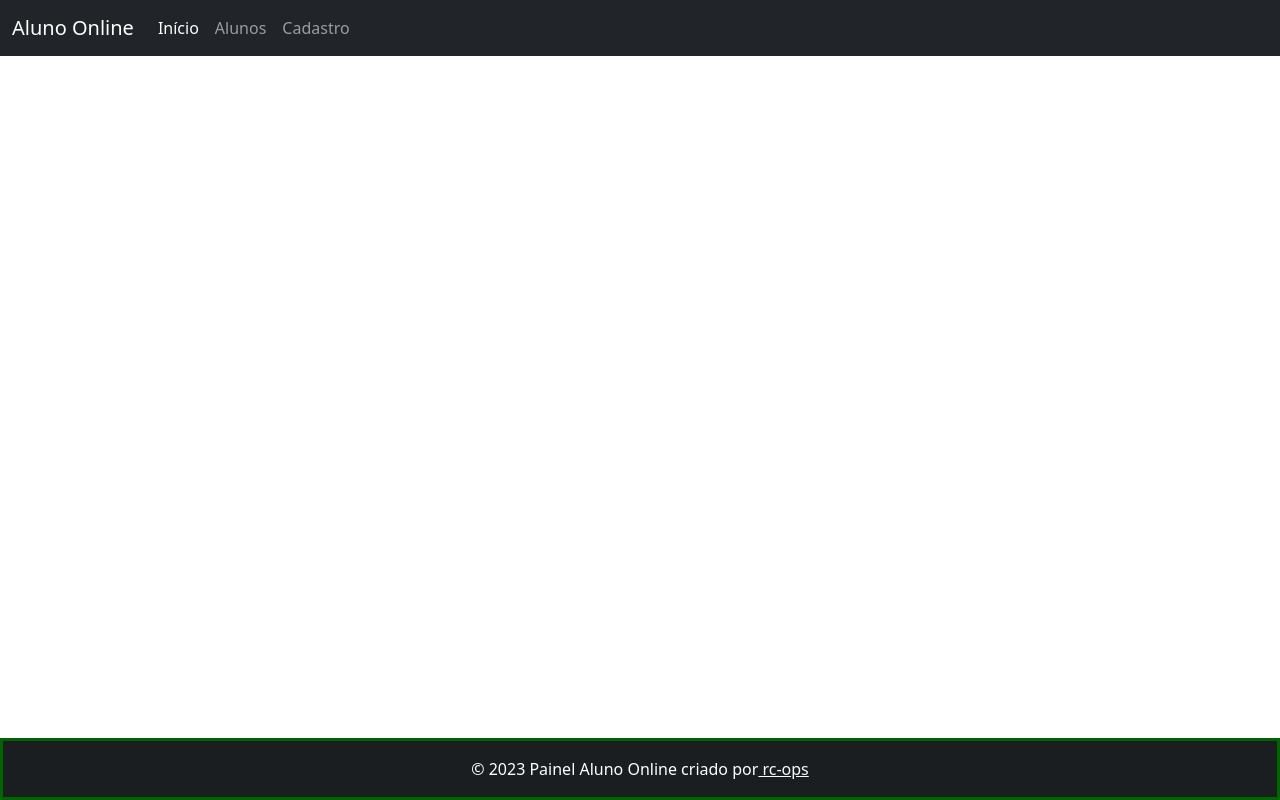
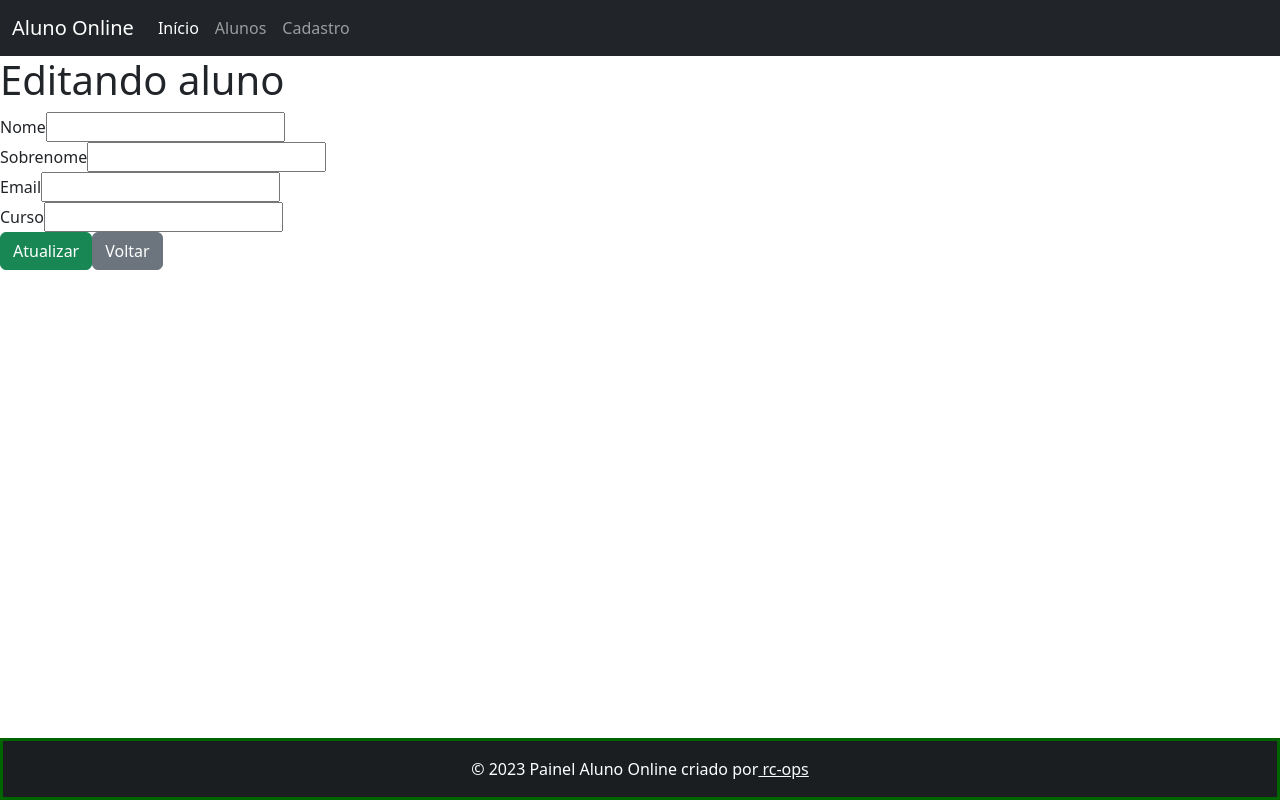
Before and after one commit to rc-ops/av2-front-end-III, a React (Vite) app in the folder alunos-online-frontend/: page /atualizar/1 in a window 1280 px wide. Built offline with nearby package versions, Linux system fonts and the light colour scheme; no server answers.

Commit message:
Edit aluno funcionando

```diff
--- a/alunos-online-frontend/src/App.jsx
+++ b/alunos-online-frontend/src/App.jsx
@@ -5,6 +5,7 @@ import { BrowserRouter, Route, Routes } from "react-router-dom";
 import HomePage from "./pages/HomePage";
 import RelacaoAlunos from "./pages/RelacaoAlunos";
 import Cadastro from "./pages/Cadastro";
+import UpdateAluno from "./components/UpdateAluno";
 
 function App() {
   return (
@@ -15,6 +16,7 @@ function App() {
           <Route path="/" element={<HomePage />} />
           <Route path="/alunos" element={<RelacaoAlunos />} />
           <Route path="/cadastro" element={<Cadastro />} />
+          <Route path="/atualizar/:id" element={<UpdateAluno />} />
         </Routes>
         <Footer />
       </BrowserRouter>
--- a/alunos-online-frontend/src/components/ListaAlunos.jsx
+++ b/alunos-online-frontend/src/components/ListaAlunos.jsx
@@ -1,14 +1,35 @@
 import axios from 'axios';
 import React, { useEffect, useState } from 'react'
+import { Link } from 'react-router-dom';
 
 const ListaAlunos = () => {
     const [alunos, setAlunos] = useState([]);
+    const [nome, setNome] = useState("");
+    const [sobrenome, setSobrenome] = useState("");
+    const [email, setEmail] = useState("");
+    const [curso, setCurso] = useState("");
 
     useEffect(() => {
         axios.get("http://localhost:8080/alunoonline/api/alunos").then((response) => {
             setAlunos(response.data);
         });
     }, []);
+
+    function handleEditClick(id) {
+        const updatedData = {
+            nome, sobrenome, email, curso
+        };
+        updateAluno(id, updatedData);
+    }
+
+    const updateAluno = (id, data) => {
+
+        axios.put(`http://localhost:8080/alunoonline/api/alunos/atualizar/${id}`, data)
+            .then(response => {
+                console.log(response.data);
+            })
+            .catch(error => console.error(error));
+    }
 
     return (
         <div className='container'>
@@ -32,6 +53,10 @@ const ListaAlunos = () => {
                                 <td> {aluno.sobrenome} </td>
                                 <td> {aluno.email} </td>
                                 <td> {aluno.curso} </td>
+                                <td>
+                                    <Link
+                                        to={`/atualizar/${aluno.id}`} className="btn btn-info">Editar</Link>
+                                </td>
                             </tr>
                         ))}
                     </tbody>
--- a/alunos-online-frontend/src/components/NovoAluno.jsx
+++ b/alunos-online-frontend/src/components/NovoAluno.jsx
@@ -1,6 +1,7 @@
 import React, { useState } from 'react';
 import axios from 'axios';
 import Modal from 'react-bootstrap/Modal';
+import { useNavigate } from 'react-router-dom';
 
 const NovoAluno = () => {
     const [nome, setNome] = useState("");
@@ -9,6 +10,7 @@ const NovoAluno = () => {
     const [curso, setCurso] = useState("");
     const [showModal, setShowModal] = useState(false);
     const [modalMessage, setModalMessage] = useState("");
+    let navigate = useNavigate();
 
     const handleSubmit = (event) => {
         event.preventDefault();
@@ -22,15 +24,15 @@ const NovoAluno = () => {
         const data = {
             nome, sobrenome, email, curso
         };
+
         axios.post('http://localhost:8080/alunoonline/api/alunos/novo', data)
             .then(response => {
-                console.log(response.data); // Depois remover
                 setNome("");
                 setSobrenome("");
                 setEmail("");
                 setCurso("");
-                setModalMessage("Aluno cadastrado com sucesso.");
-                setShowModal(true);
+                navigate("/alunos");
+
             })
             .catch(error => {
                 console.error(error);
--- /dev/null
+++ b/alunos-online-frontend/src/components/UpdateAluno.jsx
@@ -0,0 +1,93 @@
+import React, { useEffect, useState } from 'react';
+import axios from 'axios';
+import Modal from 'react-bootstrap/Modal';
+import { Link, useNavigate, useParams } from 'react-router-dom';
+
+const UpdateAluno = () => {
+    const [showModal, setShowModal] = useState(false);
+    const [modalMessage, setModalMessage] = useState("");
+
+    const { id } = useParams();
+
+    let navigate = useNavigate();
+
+    const [aluno, setAluno] = useState({
+        nome: "",
+        sobrenome: "",
+        email: "",
+        curso: ""
+    });
+
+    const loadAluno = async () => {
+        const response = await axios.get(`http://localhost:8080/alunoonline/api/alunos/${id}`);
+        const { nome, sobrenome, email, curso } = response.data;
+        setAluno({
+            nome: nome,
+            sobrenome: sobrenome,
+            email: email,
+            curso: curso
+        })
+    }
+
+    useEffect(() => {
+        loadAluno();
+    }, []);
+
+    const handleChange = (event) => {
+        const { name, value } = event.target;
+        setAluno((prevData) => ({ ...prevData, [name]: value }));
+    }
+
+    const handleSubmit = (event) => {
+        event.preventDefault();
+
+        if (!aluno.nome || !aluno.sobrenome || !aluno.email || !aluno.curso) {
+            setModalMessage("Por favor preencha todos os campos antes de enviar");
+            setShowModal(true);
+            return;
+        }
+
+        axios.put(`http://localhost:8080/alunoonline/api/alunos/atualizar/${id}`, aluno)
+            .then(response => {
+                navigate("/alunos");
+            }).catch(error => {
+                console.error(error);
+                setModalMessage("Não foi possível atualizar o estudante.");
+                setShowModal(true);
+            });
+    }
+
+    return (
+        <>
+            <form onSubmit={handleSubmit}>
+                <div className="form-group">
+                    <h1>Editando aluno</h1>
+                    <label>Nome</label>
+                    <input type="text" name="nome" value={aluno.nome} onChange={handleChange} />
+                </div>
+                <div className='form-group'>
+                    <label>Sobrenome</label>
+                    <input type="text" name="sobrenome" value={aluno.sobrenome} onChange={handleChange} />
+                </div>
+                <div className="form-group">
+                    <label>Email</label>
+                    <input type="email" name="email" value={aluno.email} onChange={handleChange} />
+                </div>
+                <div className="form-group">
+                    <label>Curso</label>
+                    <input type="text" name="curso" value={aluno.curso} onChange={handleChange} />
+                </div>
+                <input className="btn btn-success" type="submit" value="Atualizar" />
+                <Link to={"/alunos"} className="btn btn-secondary">Voltar</Link>
+            </form>
+
+            <Modal show={showModal} onHide={() => setShowModal(false)}>
+                <Modal.Header closeButton>
+                    <Modal.Title>Message</Modal.Title>
+                </Modal.Header>
+                <Modal.Body>{modalMessage}</Modal.Body>
+            </Modal>
+        </>
+    );
+};
+export default UpdateAluno
```
Also changed, not shown: 1 other file (tests, documents, lock files or other folders).
